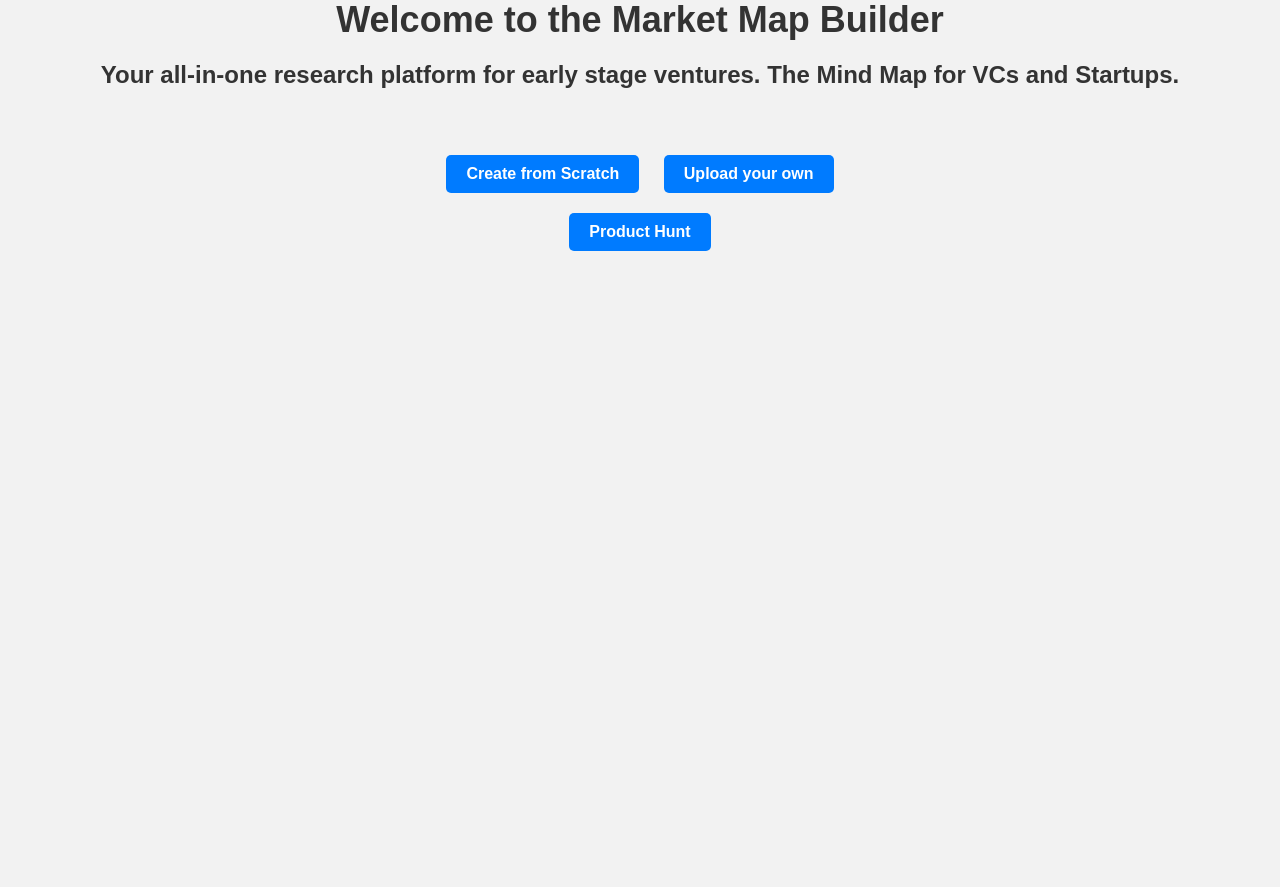
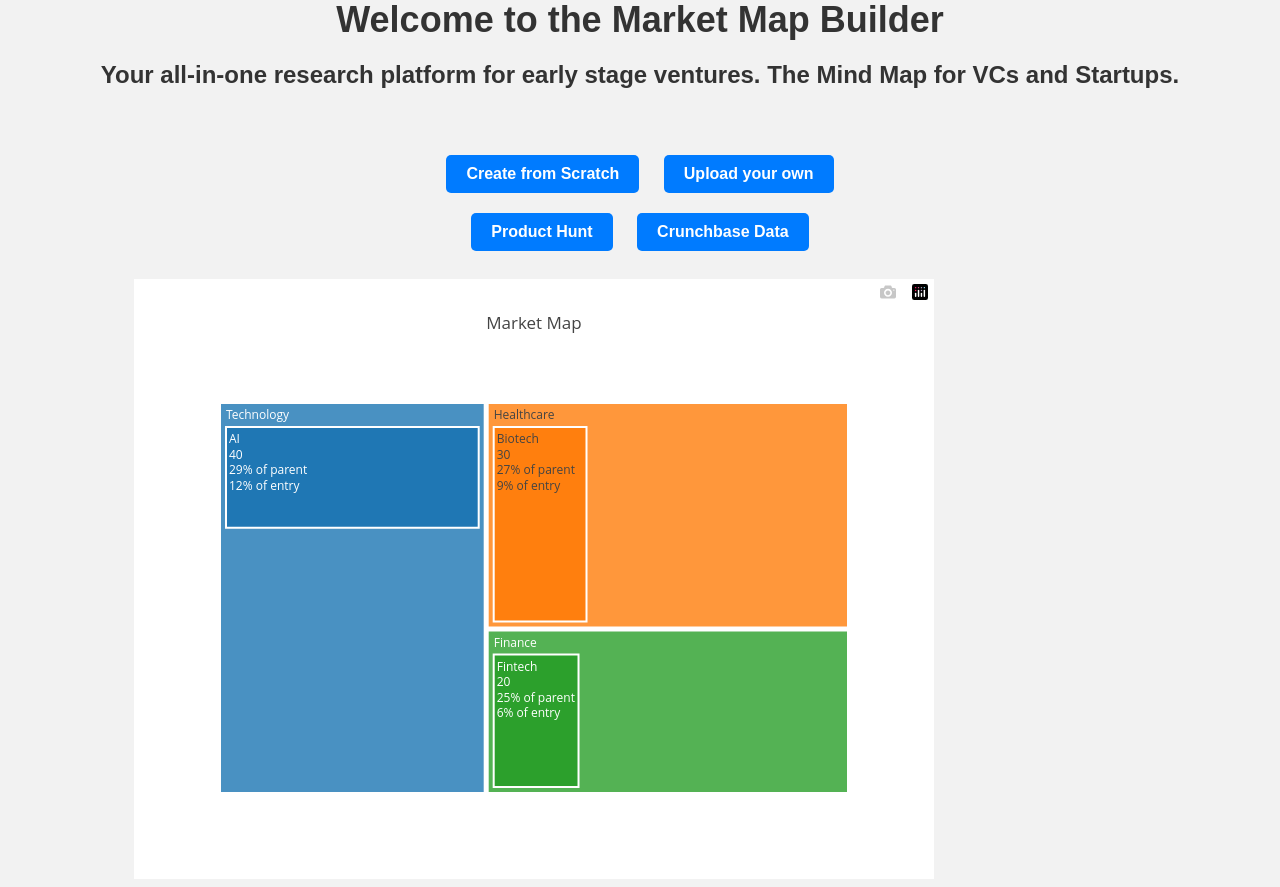
Before and after one commit to KianHaghighi/Market-Map-Builder, a Flask app: page / in a window 1280 px wide. Shown: the part 133-1020 px from the top of the page. Before the commit the page ends 384 px from the top, so only its background shows below. Run offline with Flask 3, Linux system fonts and the light colour scheme; some libraries are stand-ins or nearby versions.

Commit message:
Adds example Plotly interactive market map

```diff
--- a/templates/builder.html
+++ b/templates/builder.html
@@ -40,7 +40,14 @@
         .btn:hover {
             background-color: #0056b3;
         }
+
+        #marketMap {
+            width: 80%;
+            height: 600px;
+            margin: 0 auto;
+        }
     </style>
+    <script src="https://cdn.plot.ly/plotly-latest.min.js"></script>
 </head>
 <body>
     <h1>Welcome to the Market Map Builder</h1>
@@ -51,7 +58,31 @@
         <button type="button" class="btn" onclick="window.location.href='/upload_your_own'">Upload your own</button>
     </form>
     <a href="/producthunt_data" class="btn">Product Hunt</a>
+    <a href="/crunchbase_data" class="btn">Crunchbase Data</a>
     <div id="segmentNames"></div>
     <br>
+    <div id="marketMap"></div>
+
+    <script>
+        // Example data for a market map (treemap)
+        var data = [{
+            type: "treemap",
+            labels: ["Technology", "Healthcare", "Finance", "AI", "Biotech", "Fintech"],
+            parents: ["", "", "", "Technology", "Healthcare", "Finance"],
+            values: [100, 80, 60, 40, 30, 20],
+            textinfo: "label+value+percent parent+percent entry",
+            outsidetextfont: {size: 20, color: "#377eb8"},
+            marker: {line: {width: 2}},
+            pathbar: {visible: false}
+        }];
+
+        var layout = {
+            title: "Market Map",
+            width: 800,
+            height: 600
+        };
+
+        Plotly.newPlot('marketMap', data, layout);
+    </script>
 </body>
 </html>
```
